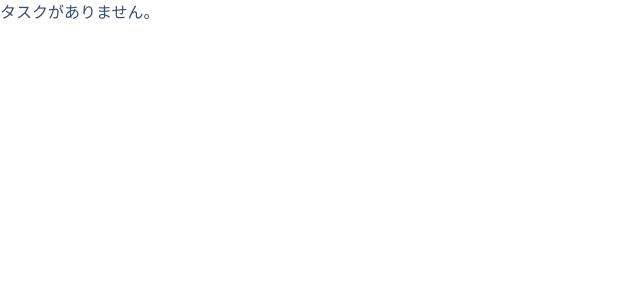
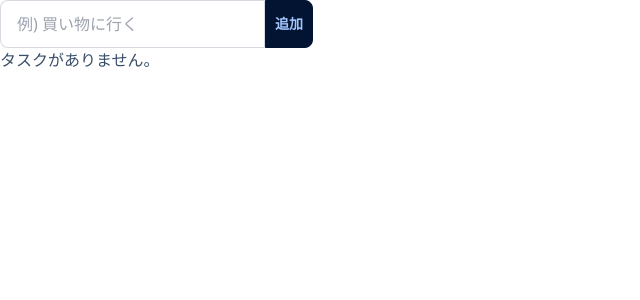
Before and after one commit to gsuke/vue-todolist-tdd, a Vue app: page / in a window 1280 px wide. Shown: the top 300 px of the page, without its empty margins (0-640 px from the left). Built offline with nearby package versions, Linux system fonts and the light colour scheme.

Commit message:
feat: App: add text field and button to add ToDo

```diff
--- a/src/App.vue
+++ b/src/App.vue
@@ -16,5 +16,16 @@ export default App;
 </script>
 
 <template>
+  <div class="form-control">
+    <div class="input-group">
+      <input
+        type="text"
+        placeholder="例) 買い物に行く"
+        class="input input-bordered"
+        aria-label="New ToDo text"
+      />
+      <button class="btn btn-square px-1">追加</button>
+    </div>
+  </div>
   <TodoList :todo-list="todoList" />
 </template>
```
Also changed, not shown: 1 other file (tests, documents, lock files or other folders).
